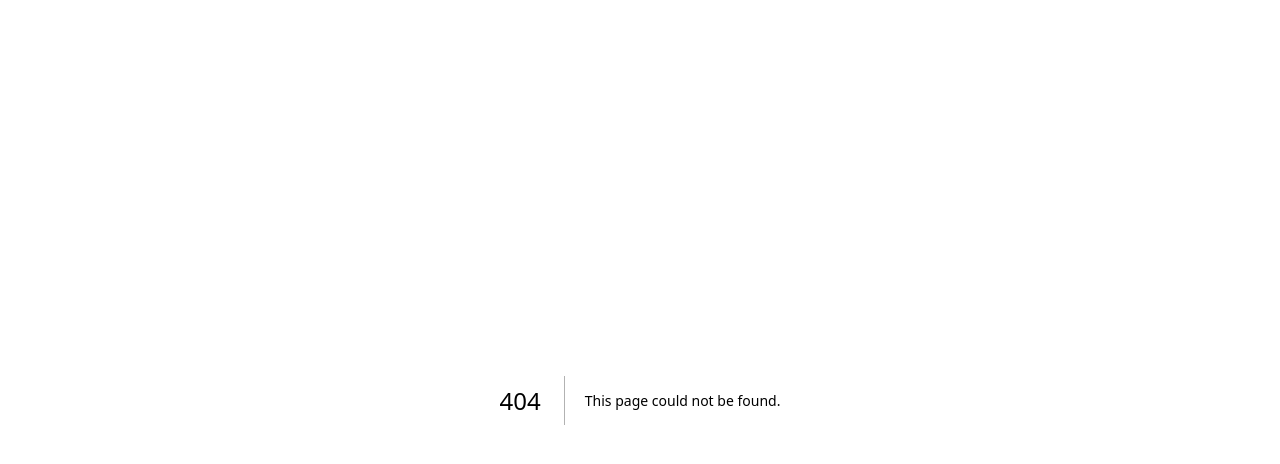
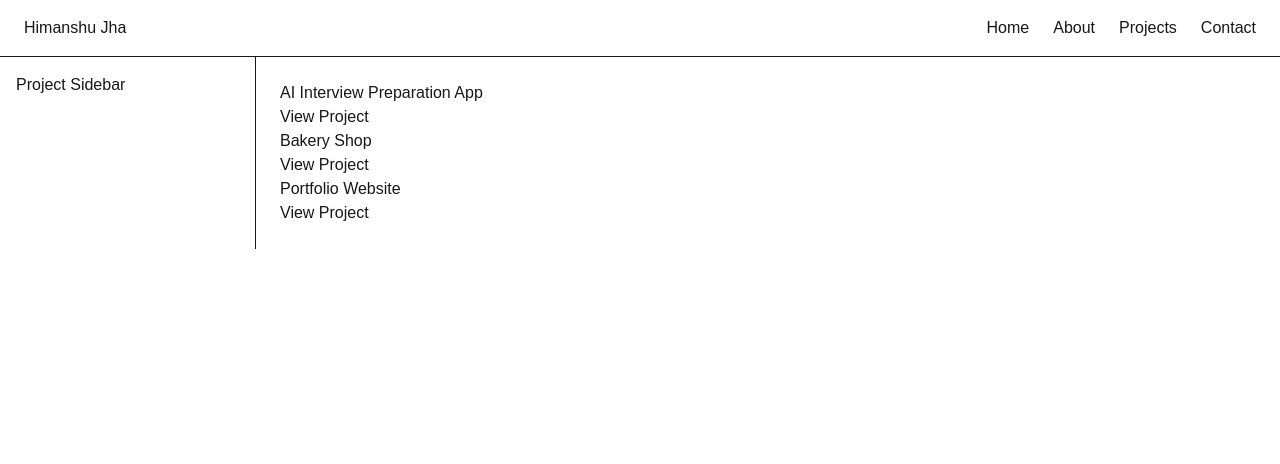
Before and after one commit to himanshuujhaa/himanshujhaa, a Next.js app: page /projects in a window 1280 px wide. Before the commit this address had no page. Shown: the top 464 px of the page. Built offline with nearby package versions, Linux system fonts and the light colour scheme.

Commit message:
First Commit

```diff
--- /dev/null
+++ b/app/about/page.tsx
@@ -0,0 +1,5 @@
+export default function AboutPage() {
+    return (
+        <h1>About Me</h1>
+    );
+}
--- /dev/null
+++ b/app/contact/page.tsx
@@ -0,0 +1,5 @@
+export default function ContactPage() {
+    return(
+        <h1>Contact</h1>
+    );
+}
--- a/app/layout.tsx
+++ b/app/layout.tsx
@@ -1,6 +1,7 @@
 import type { Metadata } from "next";
 import { Geist, Geist_Mono } from "next/font/google";
 import "./globals.css";
+import Navbar from "@/components/Navbar";
 
 const geistSans = Geist({
   variable: "--font-geist-sans",
@@ -13,8 +14,8 @@ const geistMono = Geist_Mono({
 });
 
 export const metadata: Metadata = {
-  title: "Create Next App",
-  description: "Generated by create next app",
+  title: "Himanshu Jha",
+  description: "Software Engineer | Java | Spring Boot | Next.js | AI",
 };
 
 export default function RootLayout({
@@ -23,11 +24,11 @@ export default function RootLayout({
   children: React.ReactNode;
 }>) {
   return (
-    <html
-      lang="en"
-      className={`${geistSans.variable} ${geistMono.variable} h-full antialiased`}
-    >
-      <body className="min-h-full flex flex-col">{children}</body>
+    <html lang="en">
+      <body>
+        <Navbar/>
+        {children}
+      </body>
     </html>
   );
 }
--- a/app/page.tsx
+++ b/app/page.tsx
@@ -1,65 +1,7 @@
-import Image from "next/image";
-
 export default function Home() {
-  return (
-    <div className="flex flex-col flex-1 items-center justify-center bg-zinc-50 font-sans dark:bg-black">
-      <main className="flex flex-1 w-full max-w-3xl flex-col items-center justify-between py-32 px-16 bg-white dark:bg-black sm:items-start">
-        <Image
-          className="dark:invert"
-          src="/next.svg"
-          alt="Next.js logo"
-          width={100}
-          height={20}
-          priority
-        />
-        <div className="flex flex-col items-center gap-6 text-center sm:items-start sm:text-left">
-          <h1 className="max-w-xs text-3xl font-semibold leading-10 tracking-tight text-black dark:text-zinc-50">
-            To get started, edit the page.tsx file.
-          </h1>
-          <p className="max-w-md text-lg leading-8 text-zinc-600 dark:text-zinc-400">
-            Looking for a starting point or more instructions? Head over to{" "}
-            <a
-              href="https://vercel.com/templates?framework=next.js&utm_source=create-next-app&utm_medium=appdir-template-tw&utm_campaign=create-next-app"
-              className="font-medium text-zinc-950 dark:text-zinc-50"
-            >
-              Templates
-            </a>{" "}
-            or the{" "}
-            <a
-              href="https://nextjs.org/learn?utm_source=create-next-app&utm_medium=appdir-template-tw&utm_campaign=create-next-app"
-              className="font-medium text-zinc-950 dark:text-zinc-50"
-            >
-              Learning
-            </a>{" "}
-            center.
-          </p>
-        </div>
-        <div className="flex flex-col gap-4 text-base font-medium sm:flex-row">
-          <a
-            className="flex h-12 w-full items-center justify-center gap-2 rounded-full bg-foreground px-5 text-background transition-colors hover:bg-[#383838] dark:hover:bg-[#ccc] md:w-[158px]"
-            href="https://vercel.com/new?utm_source=create-next-app&utm_medium=appdir-template-tw&utm_campaign=create-next-app"
-            target="_blank"
-            rel="noopener noreferrer"
-          >
-            <Image
-              className="dark:invert"
-              src="/vercel.svg"
-              alt="Vercel logomark"
-              width={16}
-              height={16}
-            />
-            Deploy Now
-          </a>
-          <a
-            className="flex h-12 w-full items-center justify-center rounded-full border border-solid border-black/[.08] px-5 transition-colors hover:border-transparent hover:bg-black/[.04] dark:border-white/[.145] dark:hover:bg-[#1a1a1a] md:w-[158px]"
-            href="https://nextjs.org/docs?utm_source=create-next-app&utm_medium=appdir-template-tw&utm_campaign=create-next-app"
-            target="_blank"
-            rel="noopener noreferrer"
-          >
-            Documentation
-          </a>
-        </div>
+    return (
+      <main>
+        <h1>Home</h1>
       </main>
-    </div>
-  );
+    )
 }
--- /dev/null
+++ b/app/projects/[slug]/page.tsx
@@ -0,0 +1,31 @@
+import { projects } from "@/data/projects";
+import { notFound } from "next/navigation";
+
+export async function generateStaticParams() {
+  return projects.map((project) => ({
+    slug: project.slug,
+  }));
+}
+
+export default async function ProjectPage({
+  params,
+}: {
+  params: Promise<{ slug: string }>;
+}) {
+  const { slug } = await params;
+
+  const project = projects.find(
+    (project) => project.slug === slug
+  );
+
+  if (!project) {
+    notFound();
+  }
+
+  return (
+    <div>
+      <h1>{project.title}</h1>
+      <p>{project.description}</p>
+    </div>
+  );
+}
--- /dev/null
+++ b/app/projects/layout.tsx
@@ -0,0 +1,17 @@
+export default function ProjectsLayout({
+    children,
+}: {
+    children: React.ReactNode;
+}) {
+    return (
+        <div className="flex">
+            <aside className="w-64 border-r p-4">
+                Project Sidebar
+            </aside>
+
+            <main className="flex-1 p-6">
+                {children}
+            </main>
+        </div>
+    );
+}
--- /dev/null
+++ b/app/projects/not-found.tsx
@@ -0,0 +1,8 @@
+export default function NotFound() {
+  return (
+    <div>
+      <h1>Project Not Found</h1>
+      <p>This project does not exist.</p>
+    </div>
+  );
+}
--- /dev/null
+++ b/app/projects/page.tsx
@@ -0,0 +1,17 @@
+import { projects } from "@/data/projects";
+import Link from "next/link";
+
+export default function ProjectsPage() {
+    return (
+        <div>
+            {projects.map((project) => (
+                <div key={project.slug}>
+                    <h2>{project.title}</h2>
+                    <Link href={`/projects/${project.slug}`}>
+                        View Project
+                    </Link>
+                </div>
+            ))}
+        </div>
+    );
+}
--- /dev/null
+++ b/components/Navbar/Navbar.tsx
@@ -0,0 +1,35 @@
+import Link from "next/link";
+
+export default function Navbar() {
+    return (
+        <nav className="border-b">
+            <div className="mx-auto max-w-7xl px-6 py-4 flex justify-between">
+                <h1>Himanshu Jha</h1>
+
+                <div className="flex gap-6">
+                    <Link href="/">Home</Link>
+                    <Link href="/about">About</Link>
+                    <Link href="/projects">Projects</Link>
+                    <Link href="/contact">Contact</Link>
+                </div>
+            </div>
+        </nav>
+    );
+}
+
+// export default function Navbar() {
+//     return (
+//         <nav className="border-b">
+//             <div className="mx-auto max-w-7xl px-6 py-4 flex justify-between">
+//                 <h1>Himanshu Jha</h1>
+
+//                 <div className="flex gap-6">
+//                     <a href="/">Home</a>
+//                     <a href="/about">About</a>
+//                     <a href="/projects">Projects</a>
+//                     <a href="/contact">Contact</a>
+//                 </div>
+//             </div>
+//         </nav>
+//     );
+// }
--- /dev/null
+++ b/components/Navbar/index.ts
@@ -0,0 +1 @@
+export { default } from "./Navbar";
--- /dev/null
+++ b/data/projects.ts
@@ -0,0 +1,22 @@
+export const projects = [
+  {
+    slug: "interview-ai",
+    title: "AI Interview Preparation App",
+    description: "Mock interviews with AI feedback",
+    tech: ["Java", "OpenAI", "Spring Boot"],
+  },
+
+  {
+    slug: "bakery-shop",
+    title: "Bakery Shop",
+    description: "Full stack bakery management system",
+    tech: ["Java", "MySQL"],
+  },
+
+  {
+    slug: "portfolio",
+    title: "Portfolio Website",
+    description: "Portfolio built using Next.js",
+    tech: ["Next.js", "Tailwind"],
+  },
+];
```
